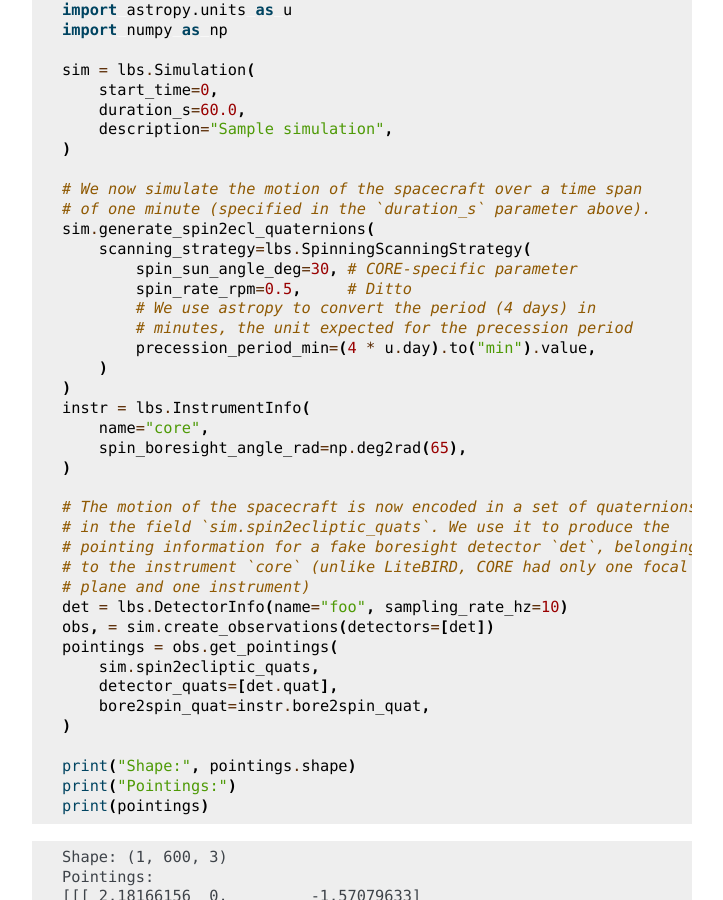
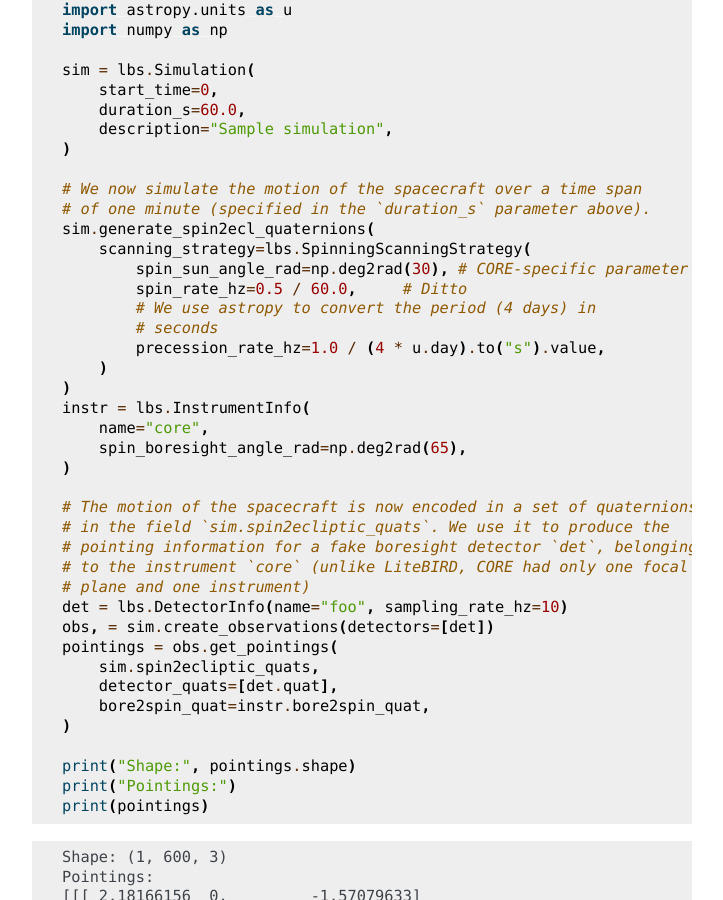
Before and after one commit to litebird/litebird_sim, a Sphinx documentation site: the page built from docs/source/scanning.rst, in a window 1280 px wide and 900 px high, scrolled down 2535 px. Shown: the whole window, without its empty margins (388-1111 px from the left). Built offline with Sphinx 7.4.7, drawn with Linux system fonts in a browser that asks for light colours; cross-references to code outside the pages are shown as plain code; some of the changed text lies outside the part shown.

Commit message:
Use only SI units in SpinningScanningStrategy
This breaking change is motivated by issue #65
(https://github.com/litebird/litebird_sim/issues/65). It changes the
name and meaning of the parameters to
`SpinningScanningStrategy.__init__` in the following way:

- `spin_sun_angle_deg` -> `spin_sun_angle_rad` (from degrees to
  radians)

- `spin_rate_rpm` -> `spin_rate_hz` (from RPM to Hertz)

- `precession_period_min` -> `precession_rate_hz` (from a time
  expressed in minutes to a frequency in Hz)

The reason of this is that in this way there is no unit conversion in
the constructor, which leads to a more predictable behavior of the
class. The reason why the internal fields have stayed the same is
because in their current form they ensure the fastest code (i.e., no
conversions during calculations).

```diff
--- a/docs/source/scanning.rst
+++ b/docs/source/scanning.rst
@@ -119,11 +119,11 @@ similar to what is going to be used for LiteBIRD:
   # of one minute (specified in the `duration_s` parameter above).
   sim.generate_spin2ecl_quaternions(
       scanning_strategy=lbs.SpinningScanningStrategy(
-          spin_sun_angle_deg=30, # CORE-specific parameter
-          spin_rate_rpm=0.5,     # Ditto
+          spin_sun_angle_rad=np.deg2rad(30), # CORE-specific parameter
+          spin_rate_hz=0.5 / 60.0,     # Ditto
           # We use astropy to convert the period (4 days) in
-          # minutes, the unit expected for the precession period
-          precession_period_min=(4 * u.day).to("min").value,
+          # seconds
+          precession_rate_hz=1.0 / (4 * u.day).to("s").value,
       )
   )
   instr = lbs.InstrumentInfo(
@@ -752,9 +752,9 @@ boresight detector using :meth:`.Observation.get_ecl2det_quaternions`:
   )
   sim.generate_spin2ecl_quaternions(
       scanning_strategy=lbs.SpinningScanningStrategy(
-          spin_sun_angle_deg=30,
-          spin_rate_rpm=0.5,
-          precession_period_min=(4 * u.day).to("min").value,
+          spin_sun_angle_rad=np.deg2rad(30),
+          spin_rate_hz=0.5 / 60.0,
+          precession_rate_hz=1.0 / (4 * u.day).to("s").value,
       )
   )
   instr = lbs.InstrumentInfo(
```
Also changed, not shown: docs/source/tutorial.rst (+4 -4 lines), 2 other files.
